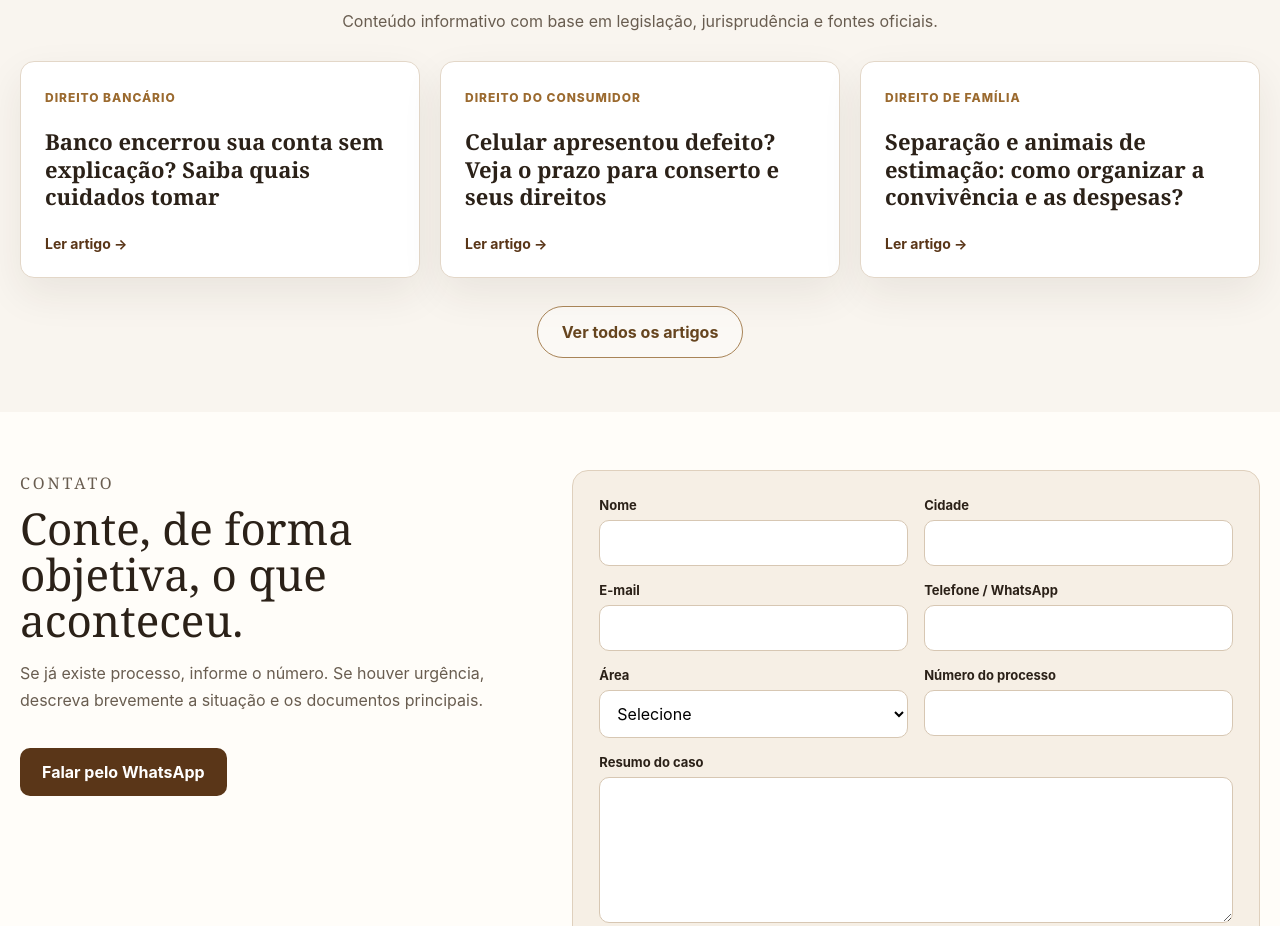
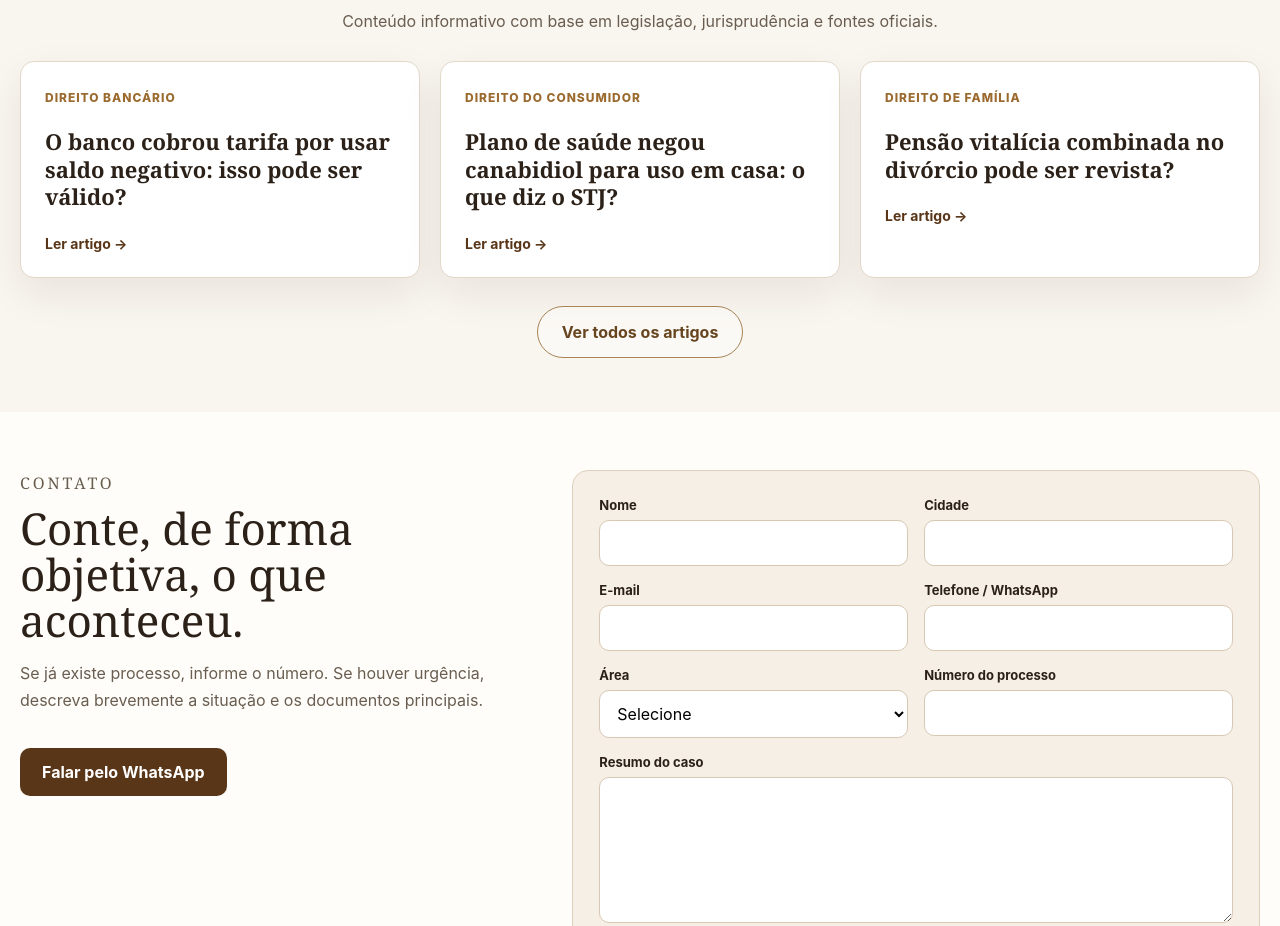
Before and after one commit to flaviozordanadv-source/zordan-landing, a website: page public/index.html in a window 1280 px wide. Shown: the part 1627-2553 px from the top of the page. Drawn offline with Linux system fonts and the light colour scheme.

Commit message:
Incluir artigos de 19/10/2026 sem alterar layout

```diff
--- a/public/index.html
+++ b/public/index.html
@@ -89,9 +89,9 @@
     <div class="section-title"><span></span><h2>Artigos e atualizações jurídicas</h2><span></span></div>
     <p class="articles-intro">Conteúdo informativo com base em legislação, jurisprudência e fontes oficiais.</p>
     <div class="article-grid">
-      <article class="article-card"><span>Direito Bancário</span><h3><a href="/artigos/banco-encerrou-conta-corrente-stj-2026.html">Banco encerrou sua conta sem explicação? Saiba quais cuidados tomar</a></h3><a href="/artigos/banco-encerrou-conta-corrente-stj-2026.html">Ler artigo →</a></article>
-      <article class="article-card"><span>Direito do Consumidor</span><h3><a href="/artigos/celular-defeito-prazo-conserto-stj-2026.html">Celular apresentou defeito? Veja o prazo para conserto e seus direitos</a></h3><a href="/artigos/celular-defeito-prazo-conserto-stj-2026.html">Ler artigo →</a></article>
-      <article class="article-card"><span>Direito de Família</span><h3><a href="/artigos/custodia-pets-divorcio-lei-15392-2026.html">Separação e animais de estimação: como organizar a convivência e as despesas?</a></h3><a href="/artigos/custodia-pets-divorcio-lei-15392-2026.html">Ler artigo →</a></article>
+      <article class="article-card"><span>Direito Bancário</span><h3><a href="/artigos/tarifa-adiantamento-depositante-stj-2026.html">O banco cobrou tarifa por usar saldo negativo: isso pode ser válido?</a></h3><a href="/artigos/tarifa-adiantamento-depositante-stj-2026.html">Ler artigo →</a></article>
+      <article class="article-card"><span>Direito do Consumidor</span><h3><a href="/artigos/plano-saude-canabidiol-domiciliar-stj-outubro-2026.html">Plano de saúde negou canabidiol para uso em casa: o que diz o STJ?</a></h3><a href="/artigos/plano-saude-canabidiol-domiciliar-stj-outubro-2026.html">Ler artigo →</a></article>
+      <article class="article-card"><span>Direito de Família</span><h3><a href="/artigos/pensao-vitalicia-ex-conjuge-escritura-stj-2026.html">Pensão vitalícia combinada no divórcio pode ser revista?</a></h3><a href="/artigos/pensao-vitalicia-ex-conjuge-escritura-stj-2026.html">Ler artigo →</a></article>
     </div>
     <div class="center-link"><a class="btn-outline" href="/artigos/">Ver todos os artigos</a></div>
   </div>
```
